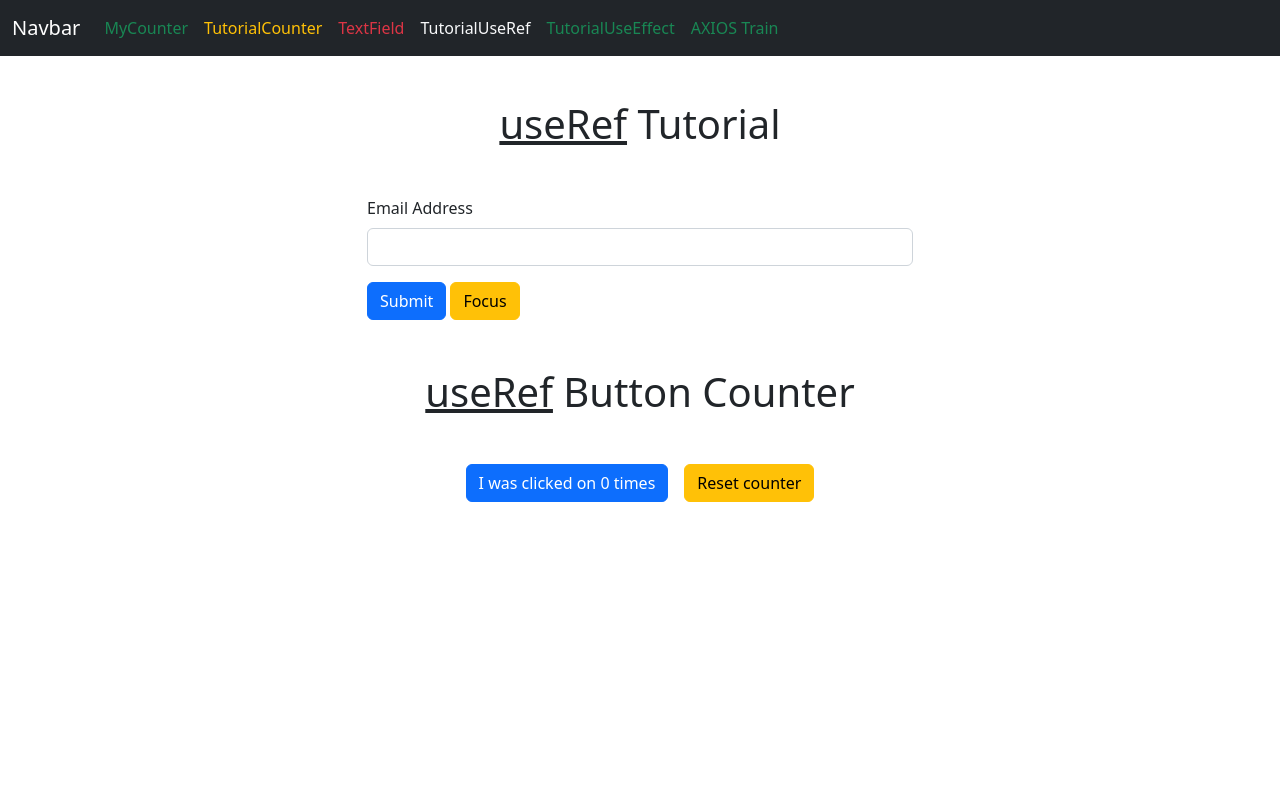
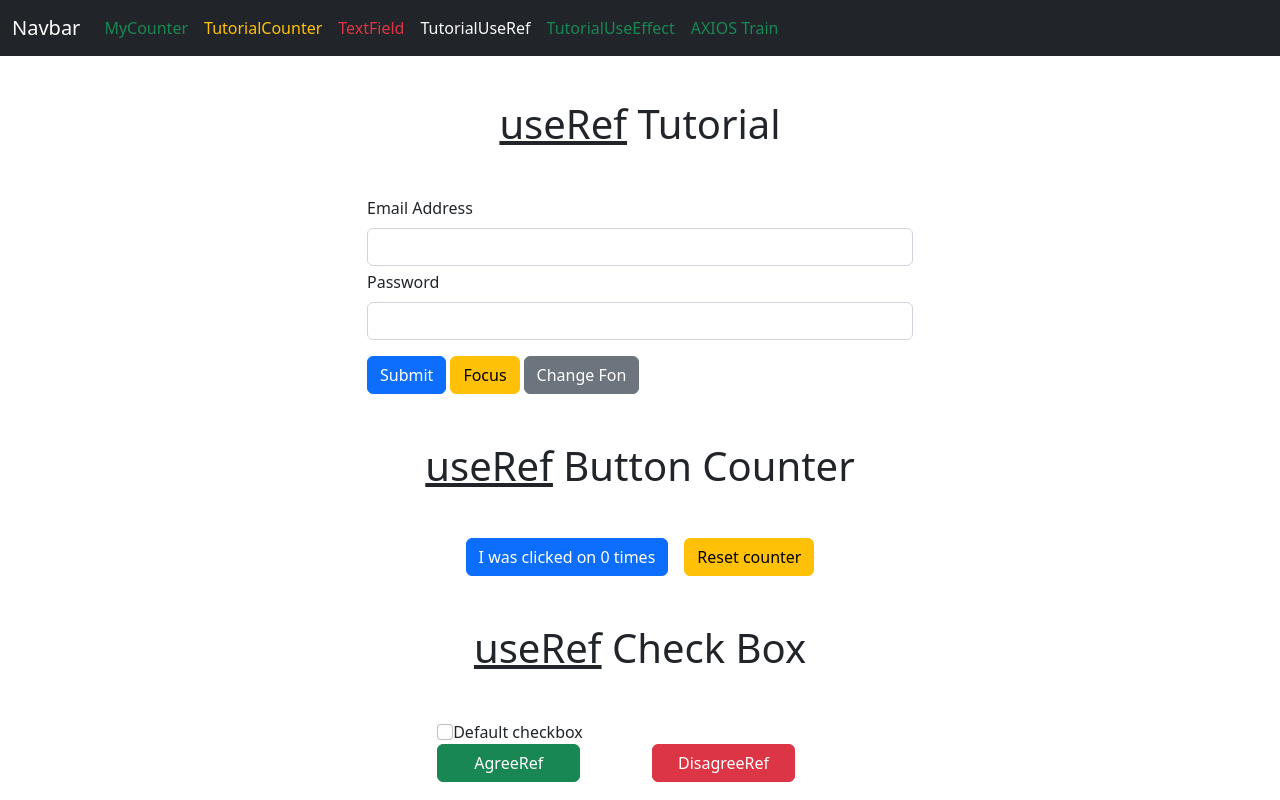
Before and after one commit to nazaruha/train-react-project, a React (Create React App) app: page /tutorial-useRef in a window 1280 px wide. Built offline with nearby package versions, Linux system fonts and the light colour scheme.

Commit message:
accomplish useRef train

```diff
--- a/src/containers/pages/TutorialUseRef/index.tsx
+++ b/src/containers/pages/TutorialUseRef/index.tsx
@@ -8,15 +8,63 @@ const TutorialUseRef: React.FC = () => {
     // work with main div
 
     const emailRef = useRef<HTMLInputElement>(null);
+    const passwordRef = useRef<HTMLInputElement>(null);
+    const submitButtonRef = useRef<HTMLButtonElement>(null);
+
+    const checkBoxRef = useRef<HTMLInputElement>(null);
+    const agreeButtonRef = useRef<HTMLButtonElement>(null);
+    const disagreeButtonRef = useRef<HTMLButtonElement>(null);
 
     const SubmitData = (e: any) => {
         e.preventDefault();
-        console.log(emailRef.current?.value);
+        alert(`Data: ${emailRef.current?.value}`);
+        console.log(emailRef.current?.value + ' ' + passwordRef.current?.value);
     }
 
     const EmailInputFocus = () => {
         console.log(emailRef.current?.focus())
         console.log(emailRef.current?.getBoundingClientRect())
+    }
+
+    const EmailChangeFon = () => {
+        if (emailRef.current) {
+            if (emailRef.current.style.background === "red") {
+                emailRef.current.style.background = "none"
+                return;
+            }
+            emailRef.current.style.background = "red";
+        }
+    }
+
+    const EmailKeyUpHandler = (e: any) => {
+        if (e.key === "Enter") {
+            passwordRef.current ? passwordRef.current.focus() : console.log("input is null");
+        }
+    }
+
+    const PasswordKeyUpHandler = (e: any) => {
+        if (e.key === "Enter") {
+            submitButtonRef.current ? submitButtonRef.current.click() : console.log("button is null");
+        }
+    }
+
+    const onCheckBoxClick = (e: any) => {
+        // e.preventDefault();
+        if (checkBoxRef.current) {
+            const isChecked: boolean = checkBoxRef.current.checked;
+            switch (isChecked) {
+                case true: {
+                    agreeButtonRef.current ? agreeButtonRef.current.disabled = true : console.log("button is null");
+                    disagreeButtonRef.current ? disagreeButtonRef.current.disabled = false : console.log("button is null");
+                    return;
+                }
+                case false: {
+                    disagreeButtonRef.current ? disagreeButtonRef.current.disabled = true : console.log("button is null");
+                    agreeButtonRef.current ? agreeButtonRef.current.disabled = false : console.log("button is null");
+                    return;
+                }
+            }
+        }
     }
 
     // work with second div
@@ -29,12 +77,17 @@ const TutorialUseRef: React.FC = () => {
 
             <div className="container-fluid mt-5 mb-3 d-flex justify-content-center" id="main-div">
                 <form style={{ width: '50%' }} onSubmit={SubmitData}>
+                    <div className="mb-1">
+                        <label htmlFor="email" className="form-label">Email Address</label>
+                        <input type="text" className="form-control" id="email" ref={emailRef} onKeyUp={EmailKeyUpHandler} />
+                    </div>
                     <div className="mb-3">
-                        <label htmlFor="email" className="form-label">Email Address</label>
-                        <input type="text" className="form-control" id="email" ref={emailRef} />
+                        <label htmlFor="email" className="form-label">Password</label>
+                        <input type="password" className="form-control" id="password" ref={passwordRef} onKeyUp={PasswordKeyUpHandler} />
                     </div>
-                    <button type="submit" className="btn btn-primary">Submit</button>
+                    <button type="submit" className="btn btn-primary" ref={submitButtonRef}>Submit</button>
                     <button className='btn btn-warning ms-1' onClick={EmailInputFocus}>Focus</button>
+                    <button className='btn btn-secondary ms-1' onClick={EmailChangeFon}>Change Fon</button>
                 </form>
             </div>
 
@@ -54,6 +107,38 @@ const TutorialUseRef: React.FC = () => {
                     Reset counter
                 </button>
             </div>
+
+            <h1 className='text-center mt-5'><u>useRef</u> Check Box</h1>
+
+            <div className="container-fluid mt-5 d-flex justify-content-center" id='third-div'>
+                <div className="row">
+                    <div className="col-12">
+                        <input ref={checkBoxRef} className="form-check-input" type="checkbox" value="" id="flexCheckDefault" onClick={onCheckBoxClick} />
+                        <label className="form-check-label" htmlFor="flexCheckDefault" onClick={onCheckBoxClick}>
+                            Default checkbox
+                        </label>
+                    </div>
+                    <div className="col-6">
+                        <button className="btn btn-success w-75" ref={agreeButtonRef} onClick={(e) => {
+                            if (checkBoxRef.current) {
+                                checkBoxRef.current.checked = true;
+                                e.currentTarget.disabled = true;
+                                disagreeButtonRef.current ? disagreeButtonRef.current.disabled = false : console.log("button is null");
+                            }
+                        }}>AgreeRef</button>
+                    </div>
+                    <div className="col-6">
+                        <button className="btn btn-danger w-75" ref={disagreeButtonRef} onClick={(e) => {
+                            if (checkBoxRef.current) {
+                                checkBoxRef.current.checked = false;
+                                e.currentTarget.disabled = false;
+                                agreeButtonRef.current ? agreeButtonRef.current.disabled = false : console.log("button is null");
+                            }
+                        }}>DisagreeRef</button>
+                    </div>
+                </div>
+
+            </div>
         </>
     )
 }
```
